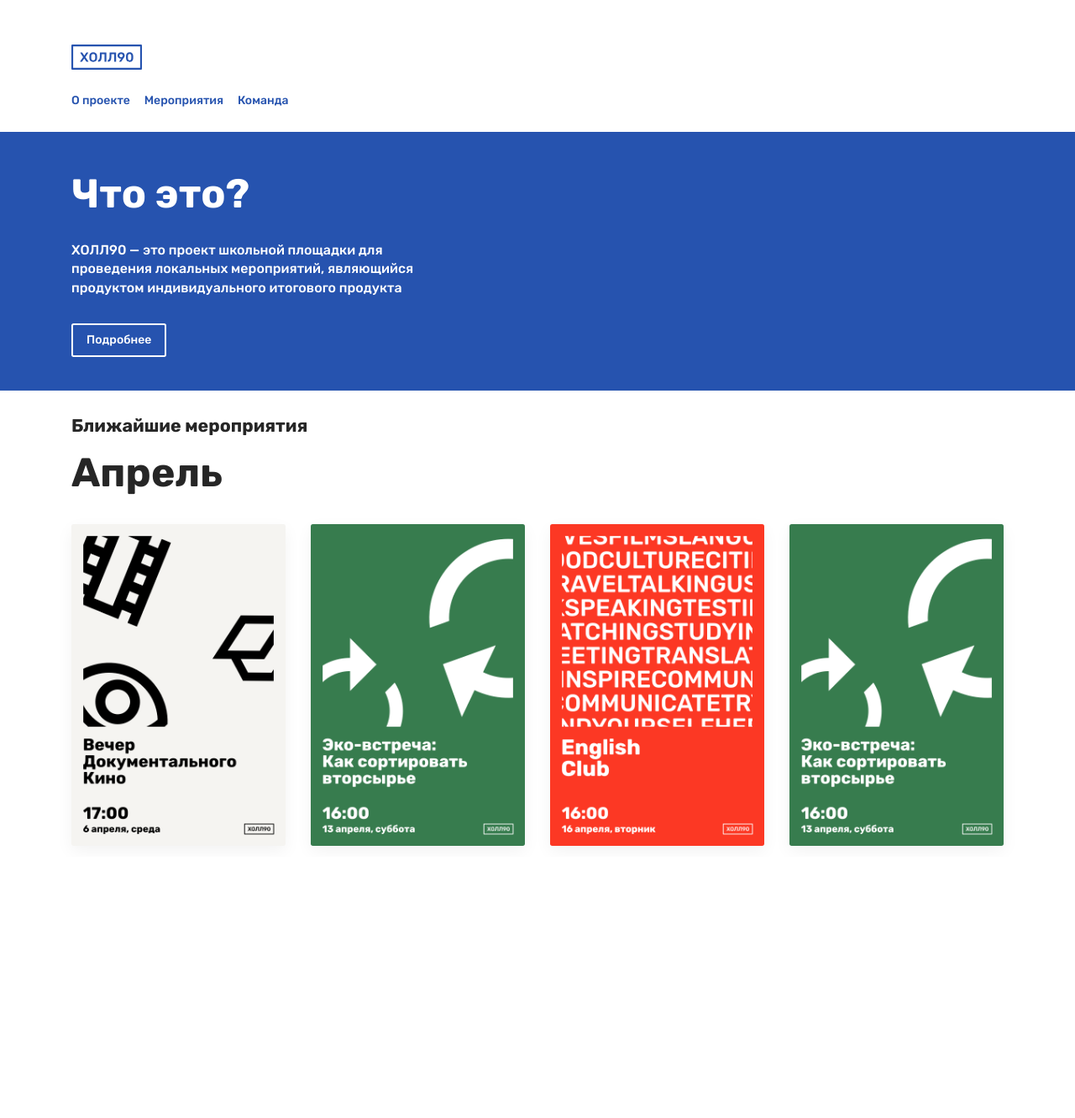
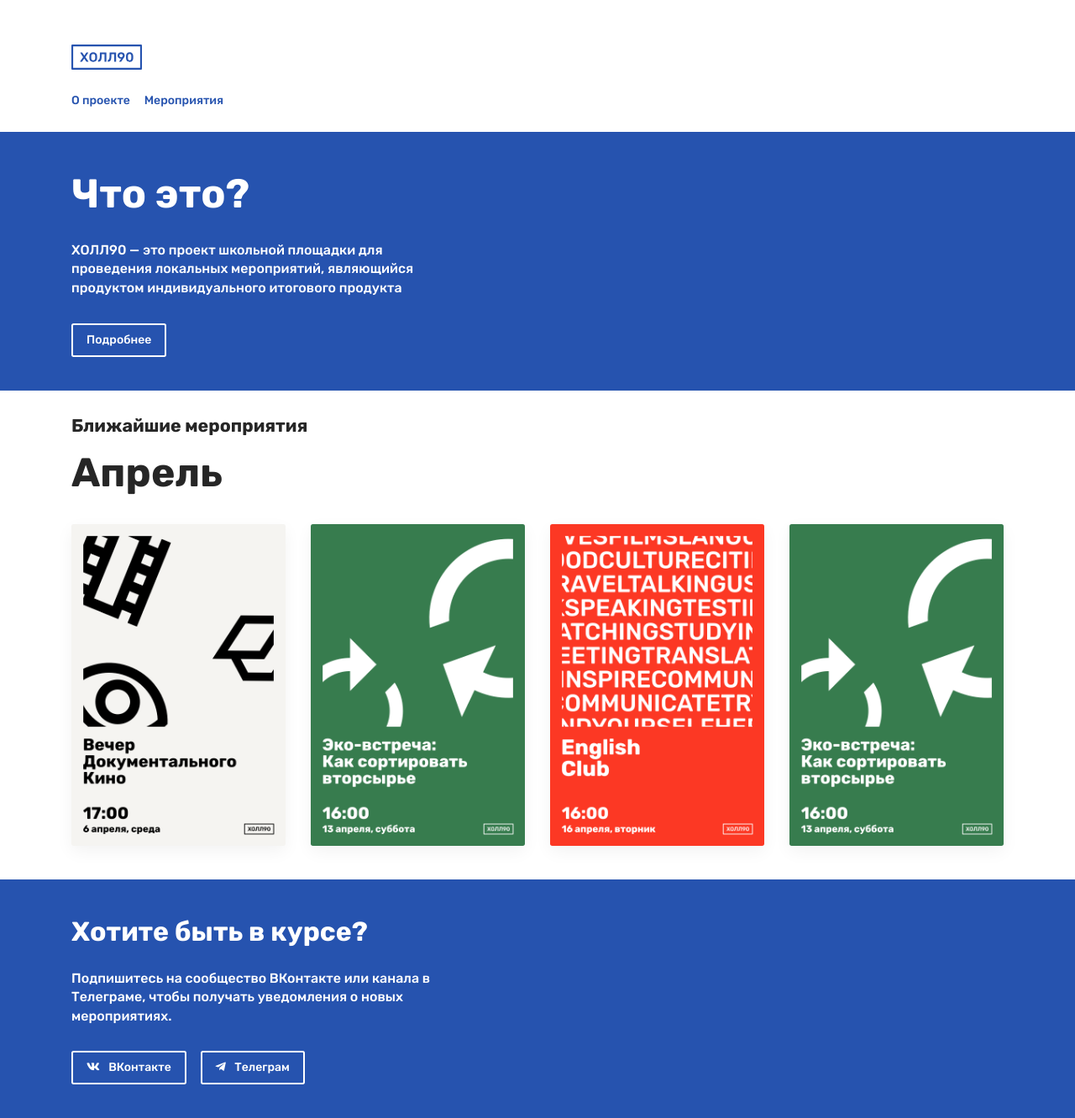
Before and after one commit to khomutovspace/khomutovspace.github.io, a plain HTML site: page index.html in a window 1280 px wide. Shown: the whole page at 84% size. Before the commit the page ends 1020 px from the top, so only its background shows below. Drawn offline with Linux system fonts and the light colour scheme.

Commit message:
Add files via upload

```diff
--- a/css/main.css
+++ b/css/main.css
@@ -12,15 +12,15 @@ a:hover {
 	text-decoration: none;
 }
 
-.logo {
-	margin-top: 40pt;
-	margin-bottom: 20pt;
+.header {
+	padding-top: 40pt;
+	padding-bottom: 20pt;
 }
 
 .menu {
 	margin: 0;
 	padding: 0;
-	margin-bottom: 20pt;
+	margin-top: 20pt;
 	list-style: none;
 }
 
@@ -110,10 +110,30 @@ a:hover {
 	background-color: #2653AF;
 	border-color: #ffffff;
 	font-weight: 500;
+}
 
+.bttn2 {
+	margin-top: 10pt;
+	margin-right: 10pt;
+	margin-bottom: 30pt;
+	padding-top: 6pt;
+	padding-bottom: 6pt;
+	padding-left: 12pt;
+	padding-right: 12pt;
+	border-radius: 2pt;
+    border: 2px solid;
+	color: white;
+	background-color: #2653AF;
+	border-color: #ffffff;
+	font-weight: 500;
 }
 
 .bttn:hover {
+	border-color: #e2e2e2;
+	color: #e2e2e2;
+}
+
+.bttn2:hover {
 	border-color: #e2e2e2;
 	color: #e2e2e2;
 }
@@ -126,7 +146,12 @@ a:hover {
 	background-color: #214796 !important;
 }
 
-.blue {
+.info2 {
+	background-color: #2653AF;
+	margin-top: 10pt;
+}
+
+.info {
 	background-color: #2653AF;
 }
 
@@ -139,7 +164,7 @@ a:hover {
 	background-color: white;
 	box-shadow: 0pt 5pt 15pt 0pt rgba(0,0,0,0.05);
 	border-radius: 2pt;
-	margin-bottom: 10pt;
+	margin-bottom: 20pt;
 }
 
 .card:hover {
--- a/index.html
+++ b/index.html
@@ -19,21 +19,21 @@
   <link rel="stylesheet" href="css/main.css">
   <link rel="shortcut icon" type="image/x-icon" href="favicon.png">
   <link href="https://fonts.googleapis.com/css?family=Rubik:400,500,700" rel="stylesheet">
+  <link rel="stylesheet" href="https://use.fontawesome.com/releases/v5.8.1/css/all.css" integrity="sha384-50oBUHEmvpQ+1lW4y57PTFmhCaXp0ML5d60M1M7uH2+nqUivzIebhndOJK28anvf" crossorigin="anonymous">
  </head>
  <body>
-  <div class="section">
+  <div class="section header">
    <div class="container">
     <div class="col-lg-12 col-md-12 col-sm-12 col-xs-12">
      <img class="logo" src="img/logo_h.svg" height="30">
      <ul class="menu">
       <li class="sbmenu"><a class="mnlink" href="#about">О проекте</a></li>
       <li class="sbmenu"><a class="mnlink" href="#events">Мероприятия</a></li>
-      <li class="sbmenu"><a class="mnlink" href="#">Команда</a></li>
      </ul>
     </div>
    </div>
   </div>
-  <div id="about" class="section blue">
+  <div id="about" class="section info">
    <div class="container">
     <div class="col-lg-6 col-md-6 col-sm-12 col-xs-12">
      <p class="title inv">Что это?</p>
@@ -70,4 +70,14 @@
     </div>
    </div>
   </div>
+  <div id="about" class="section info2">
+   <div class="container">
+    <div class="col-lg-6 col-md-6 col-sm-12 col-xs-12">
+     <p class="sbtitle inv">Хотите быть в курсе?</p>
+     <p class="sbtext inv">Подпишитесь на сообщество ВКонтакте или канала в Телеграме, чтобы получать уведомления о новых мероприятиях.</p>
+     <button class="bttn2" onclick="location.href='https://teletype.in/@hall90/HkHeR7tON'"><span class="fab fa-vk">&nbsp;&nbsp;&nbsp;</span>ВКонтакте</button>
+     <button class="bttn2" onclick="location.href='https://teletype.in/@hall90/HkHeR7tON'"><span class="fab fa-telegram-plane">&nbsp;&nbsp;&nbsp;</span>Телеграм</button>
+    </div>
+   </div>
+  </div>
 <html>
```
